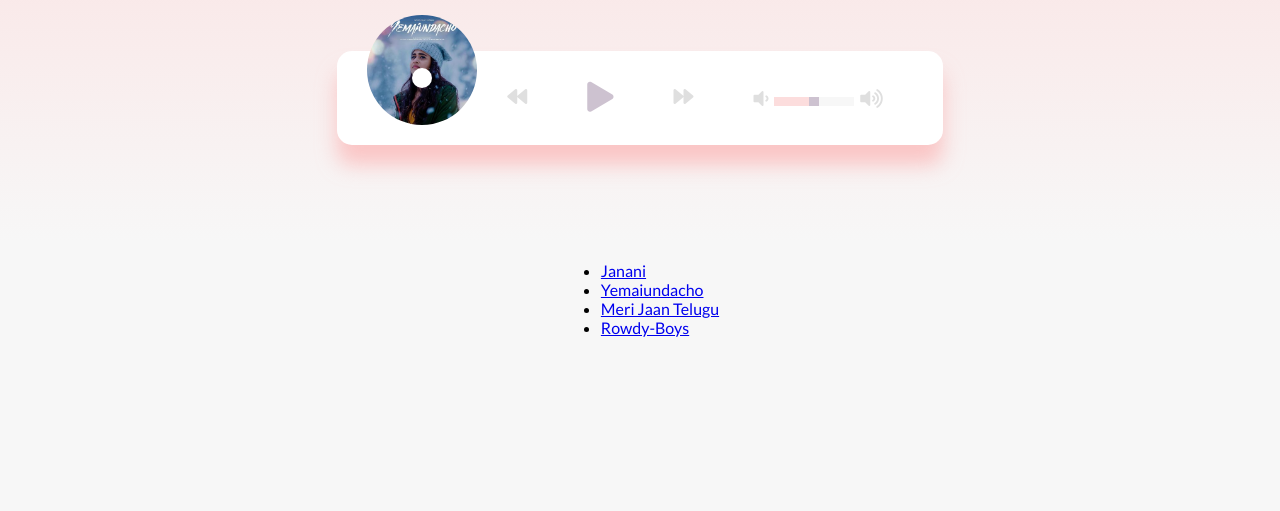
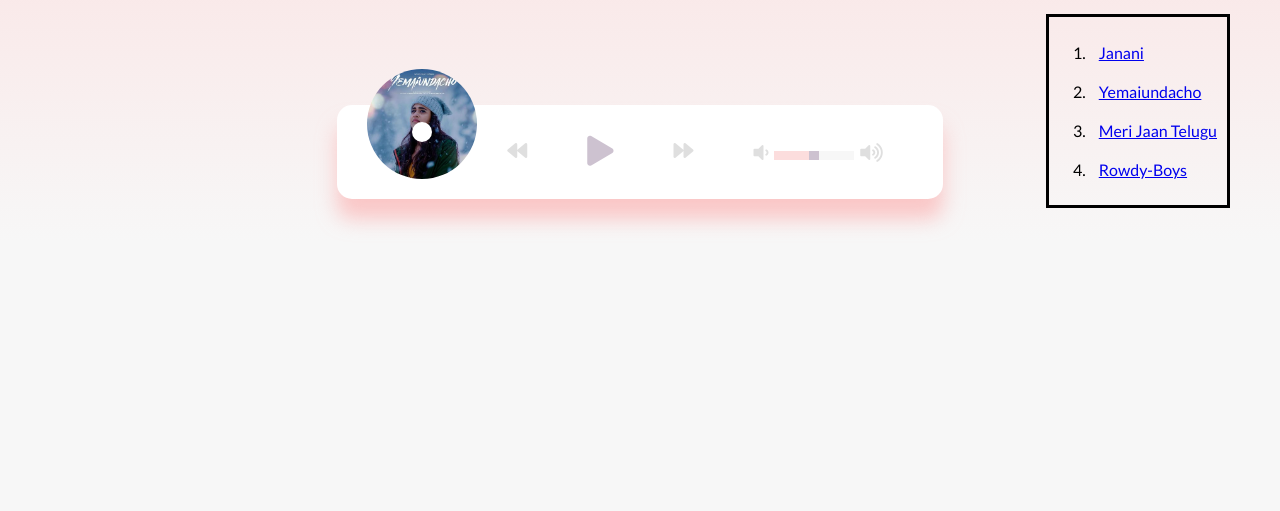
Before and after one commit to sampathmurala/music, a plain HTML site: page index.html in a window 1280 px wide. Shown: the part 289-800 px from the top of the page. Drawn offline with Linux system fonts and the light colour scheme.

Commit message:
added css for playlist

```diff
--- a/style.css
+++ b/style.css
@@ -180,3 +180,15 @@
     }
 
 }
+
+.play-list{
+ 		position: absolute;
+ 		right: 50px;
+		display: flex;
+ 		border: solid;
+ }
+
+ .play-list li{
+ 	padding: 10px;
+ 	list-style-type: numbers;
+ }
```
